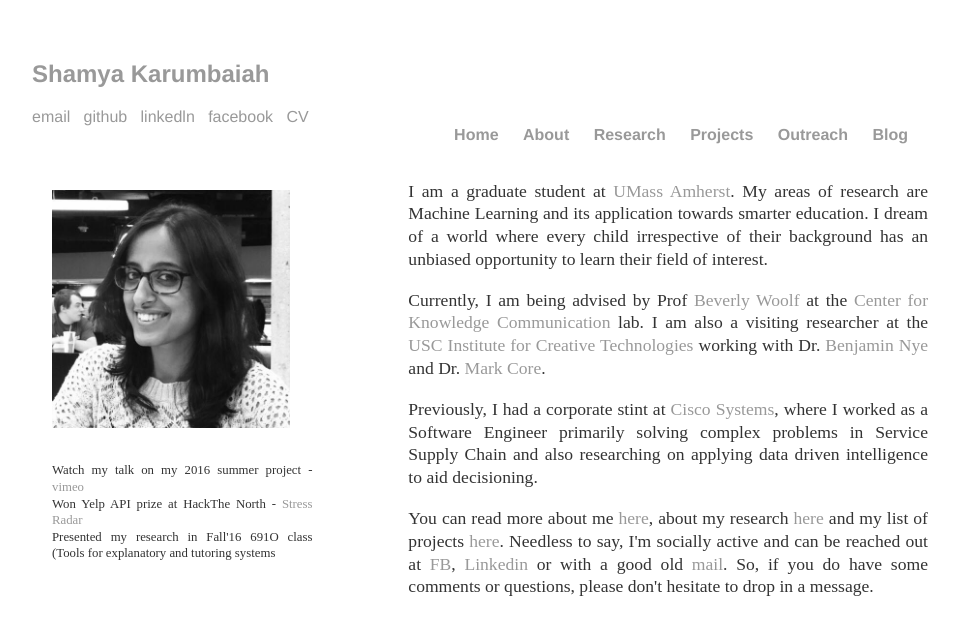
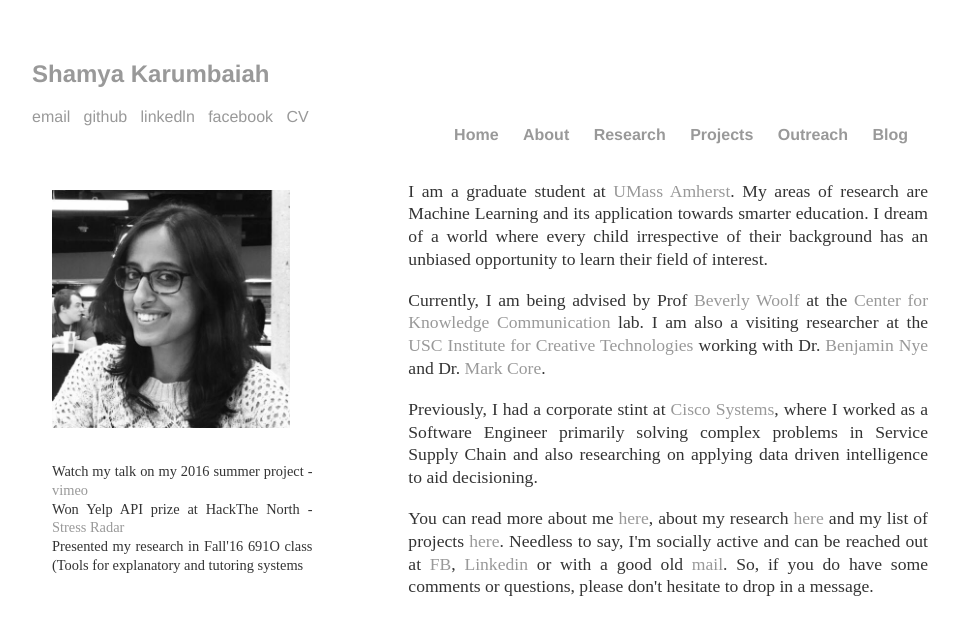
Before and after one commit to Shamya/shamyatest.github.io, a Jekyll site: the page built from index.html, in a window 1280 px wide. Shown: the top 635 px of the page, without its empty margins (160-1119 px from the left). Built offline with Jekyll 4.4.1, drawn with Linux system fonts in a browser that asks for light colours.

Commit message:
Update index.html

```diff
--- a/index.html
+++ b/index.html
@@ -7,7 +7,7 @@
   <br>
   <img src="/images/shamya.jpg" height=70% width=70% style="margin:10px 20px 10px 20px"></img>
 
-  <p style="margin:20px 60px 20px 20px;font-size:80%"> Watch my talk on my 2016 summer project - <a href ="https://vimeo.com/178362096">vimeo</a> <br>
+  <p style="margin:20px 60px 20px 20px;font-size:90%"> Watch my talk on my 2016 summer project - <a href ="https://vimeo.com/178362096">vimeo</a> <br>
   Won Yelp API prize at HackThe North - <a href ="http://devpost.com/software/hackthenorth2016-3xg5le">Stress Radar</a><br>
   Presented my research in Fall'16 691O class (Tools for explanatory and tutoring systems</a><br>
   </p>
```
